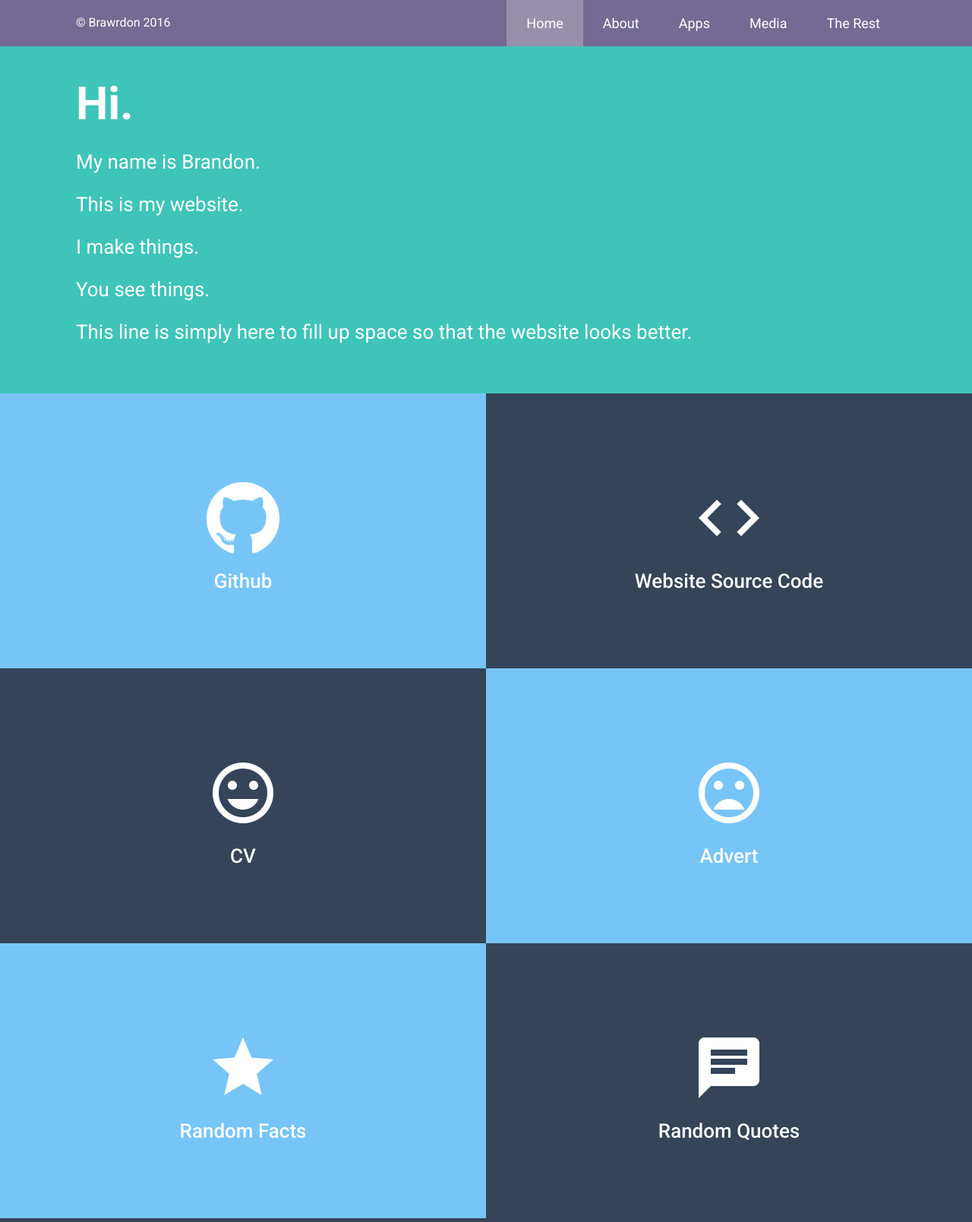
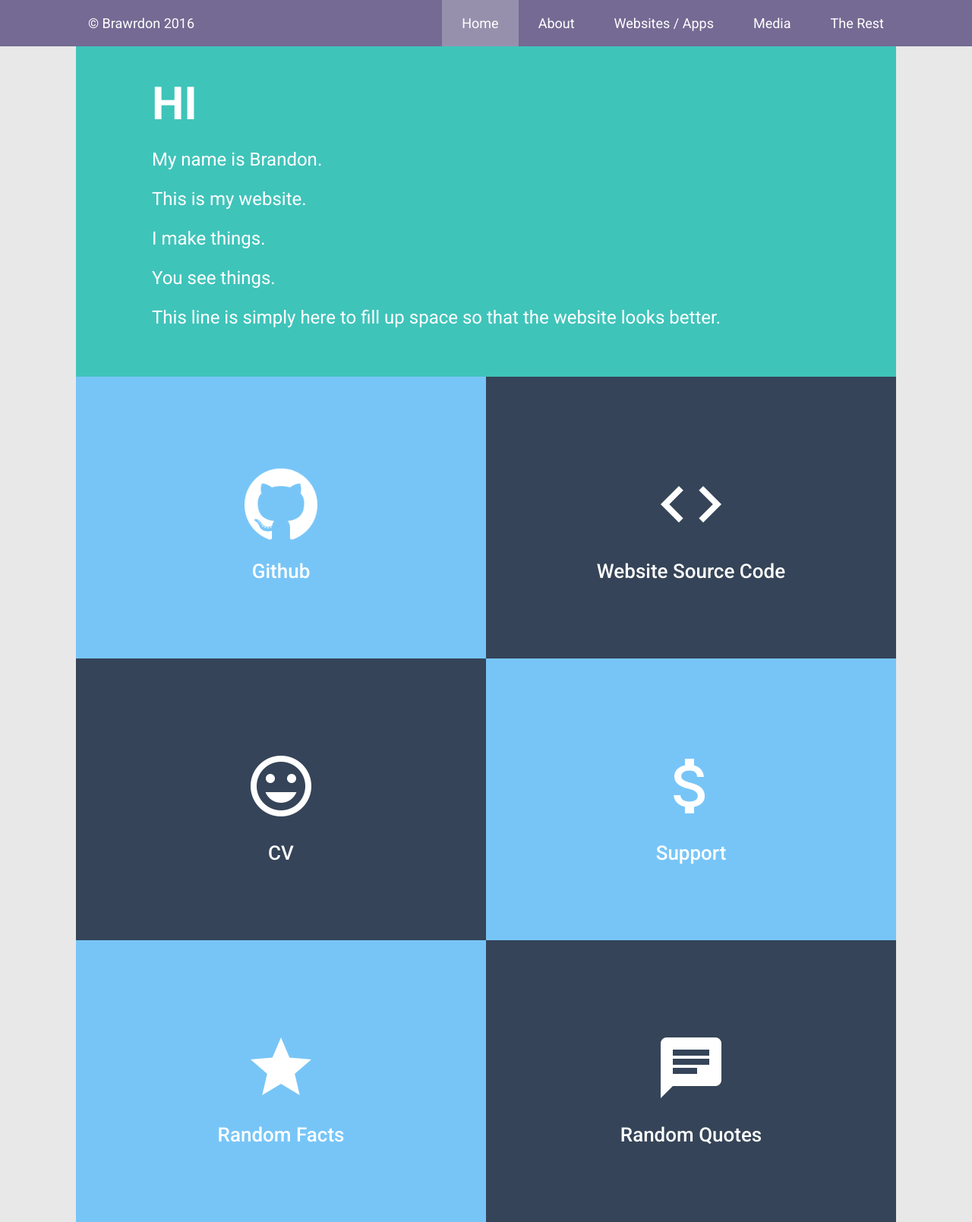
Before and after one commit to sonilala/.com, a PHP site: page / in a window 1280 px wide. Shown: the whole page at 76% size. Run offline with PHP 8.4, Linux system fonts and the light colour scheme.

Commit message:
Updated margin styling

```diff
--- a/index.html
+++ b/index.html
@@ -6,36 +6,33 @@
     <meta charset="UTF-8">
     <link href="style.css" rel="stylesheet" type="text/css">
     <link href='https://fonts.googleapis.com/css?family=Roboto:400,500,700' rel='stylesheet' type='text/css'>
-    <link href="https://fonts.googleapis.com/icon?family=Material+Icons"
-      rel="stylesheet">
+    <link href="https://fonts.googleapis.com/icon?family=Material+Icons" rel="stylesheet">
     <title>Brawrdon &bull; rawr</title>
 </head>
 
 <body>
     <nav>
         <ul>
-            <ul style="float:left;list-style-type:none;margin-left:100px;">
-                <li><a class="copy" href="/">&copy; Brawrdon 2016</a></li>
+            <ul style="float:left;margin-left:90px; margin-right:0;">
+                <li><a class="menu" href="/">&copy; Brawrdon 2016</a></li>
             </ul>
             <li><a class="menu" href="#">The Rest</a></li>
             <li><a class="menu" href="#">Media</a></li>
-            <li><a class="menu" href="#">Apps</a></li>
+            <li><a class="menu" href="#">Websites / Apps</a></li>
             <li><a class="menu" href="#">About</a></li>
             <li><a class="active" href="/">Home</a></li>
         </ul>
     </nav>
+    <div class="page-wrapper">
         <div class="jumbotron">
-        <div class="content">
-            <h1>Hi.</h1>
+            <div class="page-content">
+                <h1>Hi</h1>
                 <p>My name is Brandon.</p>
                 <p>This is my website.</p>
                 <p>I make things.</p>
                 <p>You see things.</p>
                 <p>This line is simply here to fill up space so that the website looks better.</p>
             </div>
-
-    </div>
-    <div class="page-wrapper">
         </div>
         <div class="social">
             <a href="http://www.github.com/brawrdon" target="_blank">
@@ -60,8 +57,8 @@
             <a href="#">
                 <div class="right-two">
                     <p class="icon">
-                    <img src="assets/img/social/vc.png"></p>
-                <p class="icon-title">Advert</p>
+                        <img src="assets/img/social/support.png"></p>
+                    <p class="icon-title">Support</p>
                 </div>
             </a>
             <a href="facts">
@@ -76,7 +73,7 @@
                     <p class="icon-title">Random Quotes</p>
                 </div>
             </a>
-
+        </div>
     </div>
 </body>
 
--- a/style.css
+++ b/style.css
@@ -1,8 +1,11 @@
 body {
+    background-color: #E8E8E8;
     font-family: 'Roboto', sans-serif;
+    font-size: 20px;
     padding: 0;
     margin: 0;
-    min-width: 930px;
+    min-width: 990px;
+    text-align: justify;
 }
 
 a {
@@ -21,7 +24,7 @@ nav {
 nav ul {
     list-style-type: none;
     margin: 0;
-    margin-right: 95px;
+    margin-right: 90px;
     padding: 0;
     overflow: hidden;
 }
@@ -46,15 +49,12 @@ li a {
     background-color: #9790AD   ;
 }
 
-.copy {
-    font-size: 16px;
-    padding: 20px 0;
+.page-wrapper {
+    margin: 0 100px;
 }
-
-.copy a:hover {
-    background-color: #746A93;
+.page-content {
+    margin: 0 100px;
 }
-
 
 .jumbotron {
     background-color: #3FC4BA ;
@@ -63,23 +63,18 @@ li a {
     padding: 40px 0;
 }
 
-.content {
-    margin: 0 100px;
-}
 
 .jumbotron h1 {
+    font-size: 60px;
     margin: 0;
-    font-size: 60px;
+    text-transform: uppercase;
 }
 
 .jumbotron p {
     color: #FFFFFF;
-    font-size: 26px;
+    font-size: 24px;
 }
 
-.page-wrapper {
-    margin: 0 100px;
-}
 
 .right-one, .right-two {
     float: right;
@@ -125,7 +120,7 @@ li a {
 }
 
 .fact {
-    color: #FFFFFF;
+    margin: 0;
     text-align: center;
 }
 
@@ -139,16 +134,9 @@ li a {
 .fact-text {
     background-color: #354458;
 }
-.fact-text p {
-    font-size: 70px;
-    margin-top: 0;
-    margin-bottom: 0;
+.fact p {
+    color: #FFFFFF;
+    font-size: 75px;
+    margin: 0;
     padding: 100px 0;
 }
-
-.fact-wrapper {
-    margin-right: 100px;
-    margin-left: 75px;
-    margin-bottom: 0;
-    margin-top: 0;
-}
```
Also changed, not shown: facts.php (+17 -10 lines), README.md, assets/img/social/support.png (added), assets/img/social/vc.png (deleted). Lines whose indentation alone changed are shown as unchanged.
